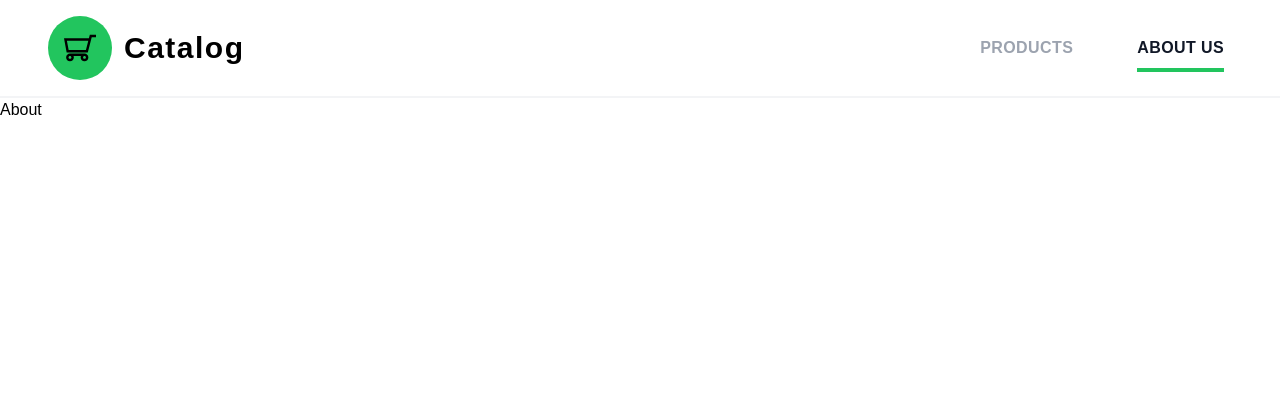
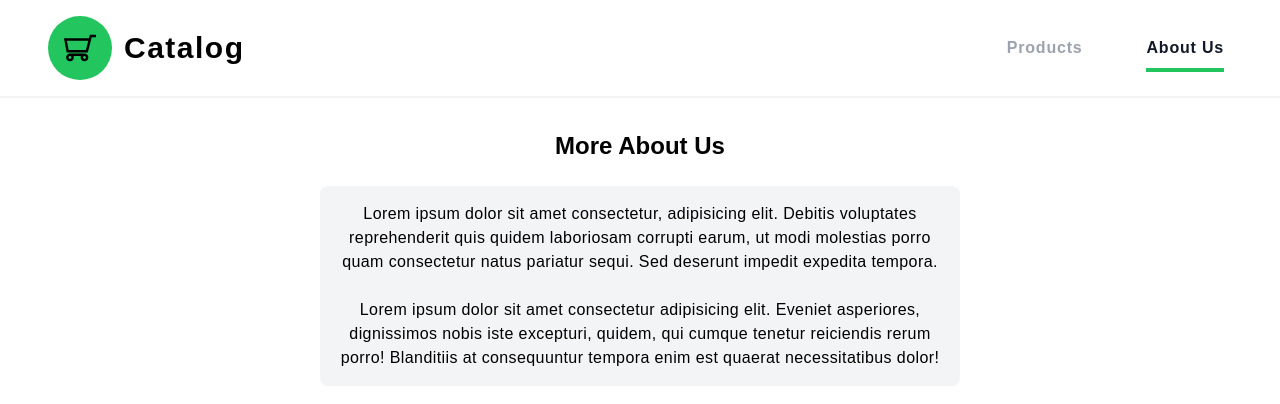
Before and after one commit to marincicp/catalog-shop-react, a React (Vite) app: page /about in a window 1280 px wide. Shown: the top 404 px of the page. Built offline with nearby package versions, Linux system fonts and the light colour scheme; no server answers.

Commit message:
components new changes

```diff
--- a/src/components/Button.jsx
+++ b/src/components/Button.jsx
@@ -4,7 +4,8 @@ function Button({ children, type = "primary", className = "" }) {
 
   const styles = {
     primary:
-      " bg-white border-2 border-gray-200 text-gray-900 font-semibold hover:bg-gray-200 ",
+      " bg-white border-2 border-gray-200 text-gray-900 font-semibold hover:bg-gray-300 ",
+    secondary: " bg-green-600 text-white  font-semibold hover:bg-green-700",
   };
 
   return (
--- a/src/components/NavLinkItem.jsx
+++ b/src/components/NavLinkItem.jsx
@@ -2,7 +2,7 @@ import { NavLink } from "react-router-dom";
 
 function NavLinkItem({ to, label }) {
   return (
-    <li className="px-4 py-2 text-base font-semibold uppercase tracking-wide  ">
+    <li className="px-4 py-2 text-base font-semibold tracking-wider">
       <NavLink
         to={to}
         className={({ isActive }) =>
--- a/src/components/ProductList.jsx
+++ b/src/components/ProductList.jsx
@@ -1,51 +1,26 @@
 import { ProductCard } from ".";
 
-const data = [
-  {
-    img_url:
-      "https://encrypted-tbn0.gstatic.com/images?q=tbn:ANd9GcRS2qbw84OPZYVWwdIPKpMfRQTUkY-7DFbKhg&s",
-    name: "name product sfsd",
-    price: "price",
-  },
-  {
-    img_url:
-      "https://encrypted-tbn0.gstatic.com/images?q=tbn:ANd9GcRS2qbw84OPZYVWwdIPKpMfRQTUkY-7DFbKhg&s",
-    name: "name product sfsd",
-    price: "price",
-  },
-  {
-    img_url:
-      "https://encrypted-tbn0.gstatic.com/images?q=tbn:ANd9GcRS2qbw84OPZYVWwdIPKpMfRQTUkY-7DFbKhg&s",
-    name: "name",
-    price: "price",
-  },
-  {
-    img_url:
-      "https://encrypted-tbn0.gstatic.com/images?q=tbn:ANd9GcRS2qbw84OPZYVWwdIPKpMfRQTUkY-7DFbKhg&s",
-    name: "name",
-    price: "price",
-  },
-  {
-    img_url:
-      "https://encrypted-tbn0.gstatic.com/images?q=tbn:ANd9GcRS2qbw84OPZYVWwdIPKpMfRQTUkY-7DFbKhg&s",
-    name: "name",
-    price: "price",
-  },
-  {
-    img_url:
-      "https://encrypted-tbn0.gstatic.com/images?q=tbn:ANd9GcRS2qbw84OPZYVWwdIPKpMfRQTUkY-7DFbKhg&s",
-    name: "name",
-    price: "price",
-  },
-];
+function ProductList({ data, isLoading }) {
+  console.log(data);
 
-function ProductList() {
+  if (isLoading) return <div>Loading...</div>;
+
   return (
-    <div className="bg-white w-full h-full grid grid-cols-4 gap-6 overflow-scroll">
-      {data.map((item) => (
-        <ProductCard key={item.name} item={item} />
-      ))}
-    </div>
+    <>
+      {data?.length === 0 || !data ? (
+        <div className=" w-full">
+          <p className="text-center mt-10 font-semibold">
+            No products found. Please try a different search.
+          </p>
+        </div>
+      ) : (
+        <div className="bg-white w-full h-full grid grid-cols-4 gap-6 overflow-scroll">
+          {data.map((item) => (
+            <ProductCard key={item.id} item={item} />
+          ))}
+        </div>
+      )}
+    </>
   );
 }
 
--- a/src/config/routerConfig.jsx
+++ b/src/config/routerConfig.jsx
@@ -1,11 +1,16 @@
 import { createBrowserRouter } from "react-router-dom";
 import { AppLayout } from "../components";
 import { About, Catalog, ProductDetails } from "../pages";
+import { ProductContextProvider } from "../context/ProductContext";
 
 export const router = createBrowserRouter([
   {
     path: "/",
-    element: <AppLayout />,
+    element: (
+      <ProductContextProvider>
+        <AppLayout />
+      </ProductContextProvider>
+    ),
     children: [
       {
         path: "/",
--- /dev/null
+++ b/src/constants/constants.js
@@ -0,0 +1,4 @@
+export const paramsConstants = {
+  CATEGORY: "category",
+  NAME: "name",
+};
--- /dev/null
+++ b/src/hooks/index.js
@@ -0,0 +1,4 @@
+import useProducts from "./useProducts";
+import useQueryParams from "./UseQueryParams";
+
+export { useQueryParams, useProducts };
--- a/src/pages/About.jsx
+++ b/src/pages/About.jsx
@@ -1,5 +1,26 @@
 function About() {
-  return <div>About</div>;
+  return (
+    <div className="flex justify-center items-center w-full mt-8">
+      <div className="w-3/6 flex justify-center items-center flex-col gap-6">
+        <h3 className="text-2xl font-bold">More About Us</h3>
+
+        <div className="tracking-wide bg-gray-100 p-4 rounded-lg">
+          <p className="text-center">
+            Lorem ipsum dolor sit amet consectetur, adipisicing elit. Debitis
+            voluptates reprehenderit quis quidem laboriosam corrupti earum, ut
+            modi molestias porro quam consectetur natus pariatur sequi. Sed
+            deserunt impedit expedita tempora.
+          </p>
+          <p className="text-center mt-6">
+            Lorem ipsum dolor sit amet consectetur adipisicing elit. Eveniet
+            asperiores, dignissimos nobis iste excepturi, quidem, qui cumque
+            tenetur reiciendis rerum porro! Blanditiis at consequuntur tempora
+            enim est quaerat necessitatibus dolor!
+          </p>
+        </div>
+      </div>
+    </div>
+  );
 }
 
 export default About;
```
Also changed, not shown: public/productImgPlacehodler.jpg (added).
